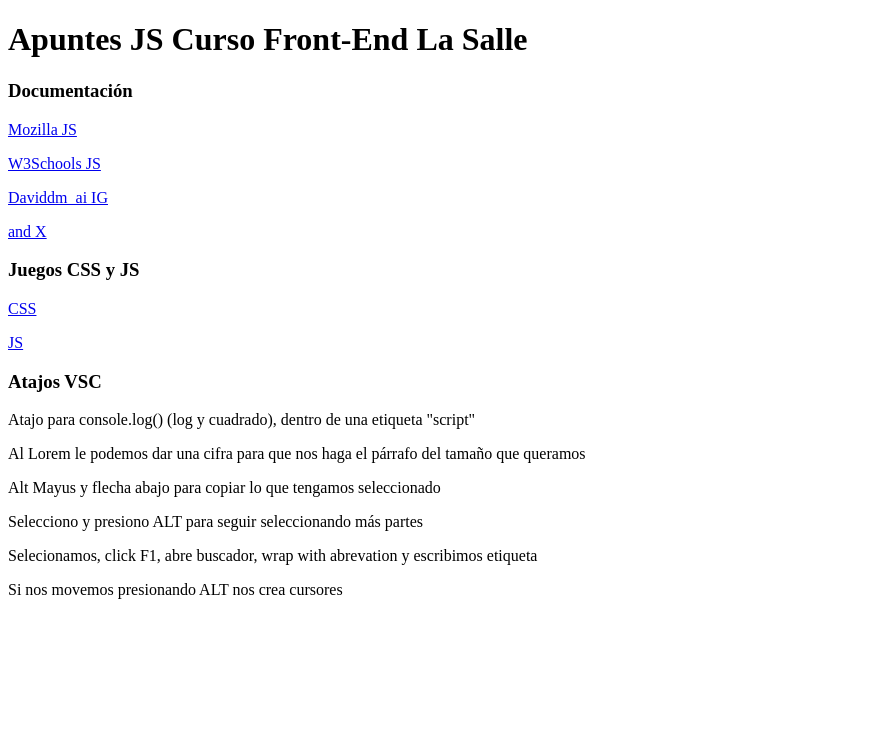
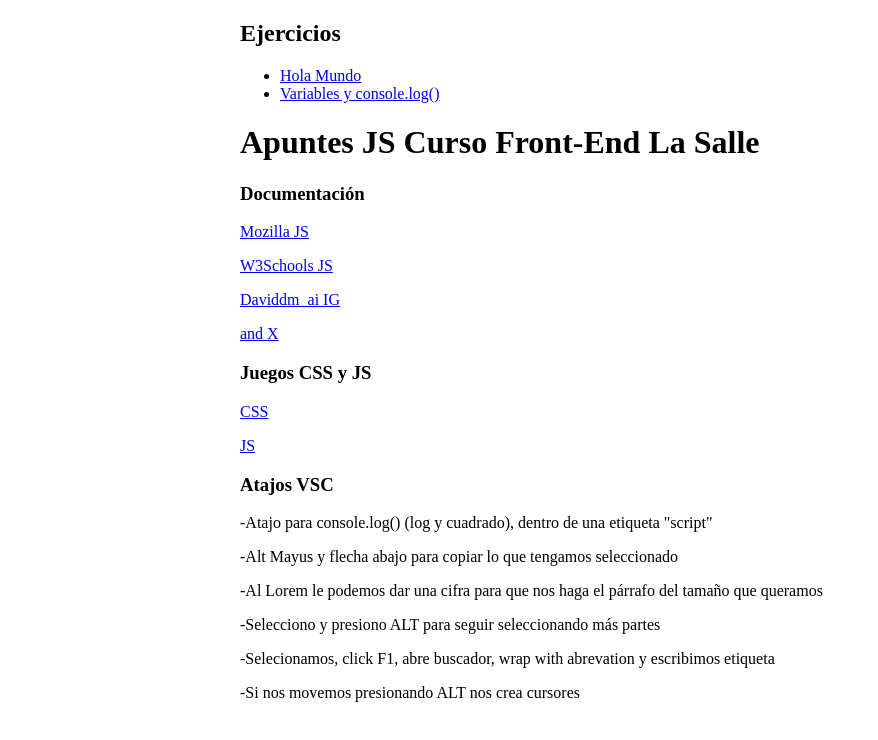
Before and after one commit to JaviCalonge/javascript_la_salle, a plain HTML site: page Apuntes/apuntes.html in a window 1280 px wide. Shown: the whole page, without its empty margins (0-878 px from the left). Drawn offline with Linux system fonts and the light colour scheme; files that its build step writes are made by us from their sources.

Commit message:
Update apuntes

```diff
--- a/Apuntes/apuntes.html
+++ b/Apuntes/apuntes.html
@@ -9,6 +9,27 @@
 </head>
 
 <body>
+
+  <style>
+    main {
+      margin: auto;
+      width: 800px;
+    }
+  </style>
+
+  <main>
+
+    <section class="ejercicios">
+      <h1>Ejercicios</h1>
+      <ul>
+        <li>
+          <a href="/index.html">Hola Mundo</a>
+        </li>
+        <li>
+          <a href="/variables.js">Variables y console.log()</a>
+        </li>
+      </ul>
+    </section>
 
     <h1>Apuntes JS Curso Front-End La Salle</h1>
 
@@ -31,16 +52,17 @@
     <section class="atajos">
       <h3>Atajos VSC</h3>
 
-    <p>Atajo para console.log() (log y cuadrado), dentro de una etiqueta "script"</p>
-    <p>Al Lorem le podemos dar una cifra para que nos haga el párrafo del tamaño que queramos</p>
-    <p>Alt Mayus y flecha abajo para copiar lo que tengamos seleccionado</p>
-    <p>Selecciono y presiono ALT para seguir seleccionando más partes</p>
-    <p>Selecionamos, click F1, abre buscador, wrap with abrevation y escribimos etiqueta</p>
-    <p>Si nos movemos presionando ALT nos crea cursores</p>
+      <p>-Atajo para console.log() (log y cuadrado), dentro de una etiqueta "script"</p>
+      <p>-Alt Mayus y flecha abajo para copiar lo que tengamos seleccionado</p>
+      <p>-Al Lorem le podemos dar una cifra para que nos haga el párrafo del tamaño que queramos</p>
+      <p>-Selecciono y presiono ALT para seguir seleccionando más partes</p>
+      <p>-Selecionamos, click F1, abre buscador, wrap with abrevation y escribimos etiqueta</p>
+      <p>-Si nos movemos presionando ALT nos crea cursores</p>
 
     </section>
 
+  </main>
+
 </body>
 
-
 </html>
```
Lines whose indentation alone changed are shown as unchanged.
